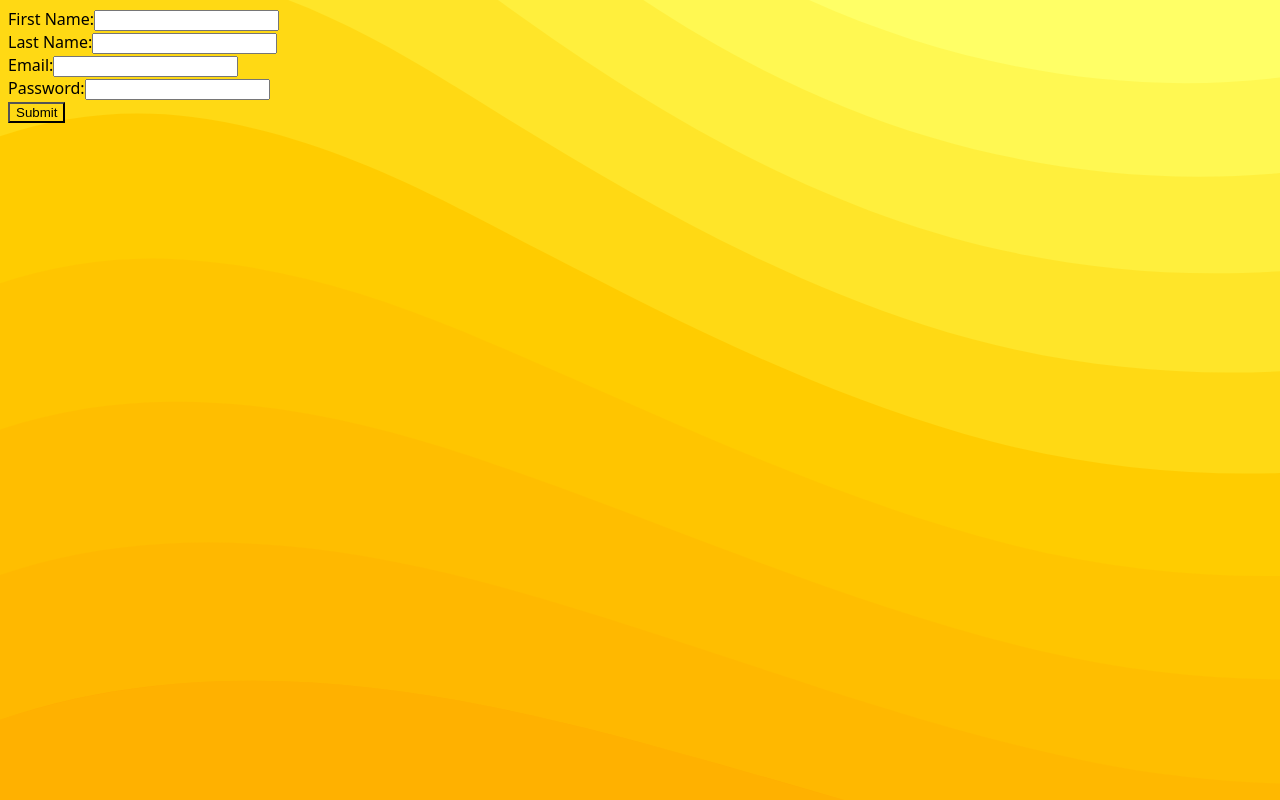
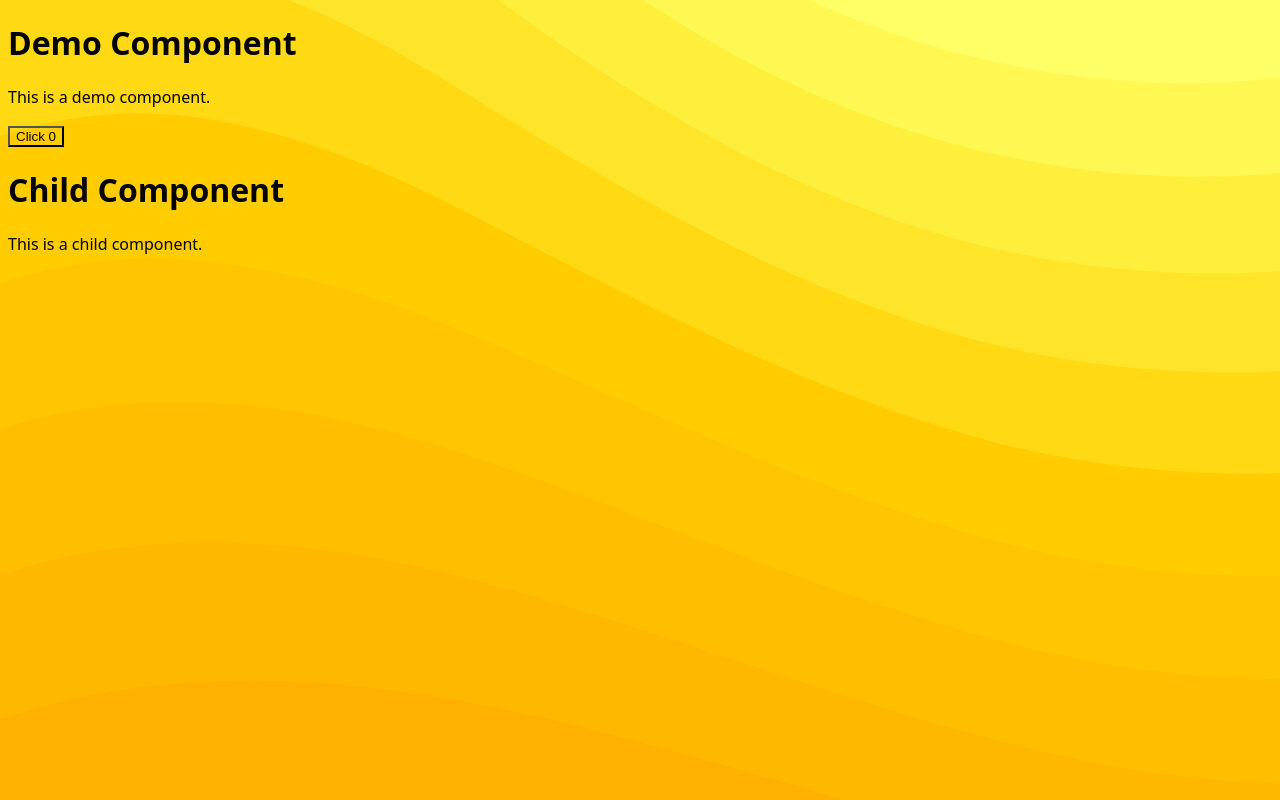
Before and after one commit to TrapFish/TestProjectSelfLearning, a React (Vite) app: page / in a window 1280 px wide. Built offline with nearby package versions, Linux system fonts and the light colour scheme.

Commit message:
Use of react memo

```diff
--- a/src/App.jsx
+++ b/src/App.jsx
@@ -3,8 +3,10 @@
 // import Header from './components/projectOne/Header.jsx';
 
 //Project Two
-import Form from './components/projectTwo/Form.jsx';
+//import Form from './components/projectTwo/Form.jsx';
 
+//Project Three
+import DemoComponent from './components/projectThree/DemoComponent.jsx';
 export default function App() {
   return (
     <>
@@ -14,7 +16,8 @@ export default function App() {
         <AuthInputs />
       </main> */}
       {/* Project Two */}
-      <Form />
+      {/* <Form /> */}
+      <DemoComponent />
     </>
   );
 }
--- /dev/null
+++ b/src/components/projectThree/DemoComponent.jsx
@@ -0,0 +1,43 @@
+import React, {useState} from 'react';
+
+function ParentComponent() {
+   const [count, setCount] = useState(0);
+
+   const updateCount = () => {
+       setCount(count + 1);
+   };
+
+   return (
+   <>
+     <div>
+        <button onClick={updateCount}>Click {count}</button>
+        {/* <ChildComponent /> */}
+        <MemoizedChildComponent />
+    </div>
+   </>
+   )
+}
+
+function ChildComponent() {
+    console.log('Child Component Rendered');
+    return (
+         <div>
+              <h1>Child Component</h1>
+              <p>This is a child component.</p>
+         </div>
+    );
+}
+
+const MemoizedChildComponent = React.memo(ChildComponent);
+
+const DemoComponent = () => {
+    return (
+        <div>
+            <h1>Demo Component</h1>
+            <p>This is a demo component.</p>
+            <ParentComponent />
+        </div>
+    );
+};
+
+export default DemoComponent;
```
Also changed, not shown: src/components/projectThree/readme.txt (added).
